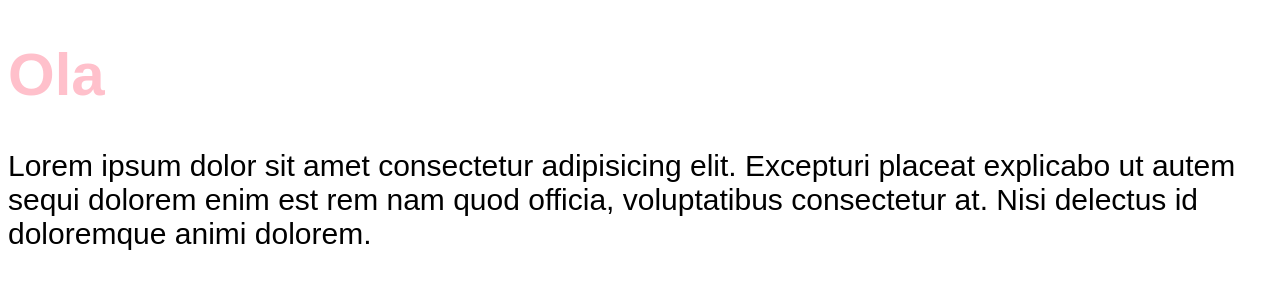
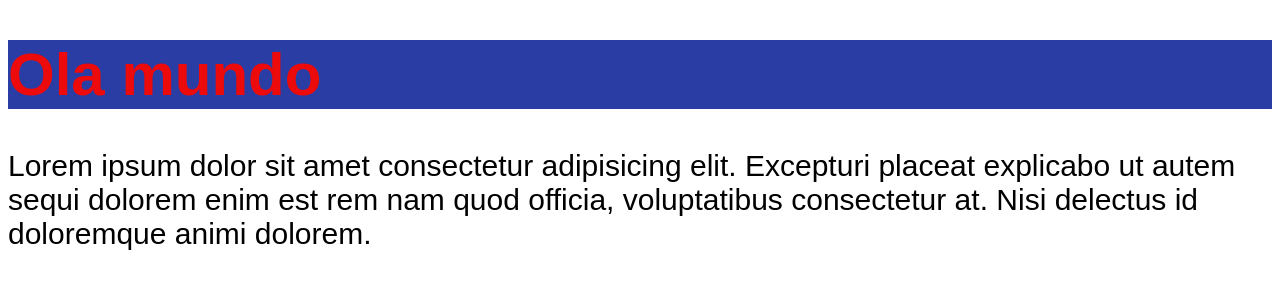
Before and after one commit to Andreysson-Araujo/chronos-pomodoro, a React (Vite) app: page / in a window 1280 px wide. Shown: the top 300 px of the page. Built offline with nearby package versions, Linux system fonts and the light colour scheme.

Commit message:
escopo component

```diff
--- a/src/App.tsx
+++ b/src/App.tsx
@@ -1,11 +1,12 @@
 import "./styles/theme.css";
 import "./styles/global.css";
+import { Heading } from "./components/Heading";
 
 export default function App() {
   return (
     <>
       <div>
-        <h1>Ola</h1>
+        <Heading />
         <p>
           Lorem ipsum dolor sit amet consectetur adipisicing elit. Excepturi
           placeat explicabo ut autem sequi dolorem enim est rem nam quod
--- /dev/null
+++ b/src/components/Heading.mudule.css
@@ -0,0 +1,4 @@
+.heading {
+  background: rgb(42, 61, 165);
+  color: rgb(236, 10, 10);
+}
--- /dev/null
+++ b/src/components/Heading.tsx
@@ -0,0 +1,5 @@
+import "./Heading.mudule.css";
+
+export function Heading() {
+  return <h1 className="heading">Ola mundo</h1>;
+}
```
